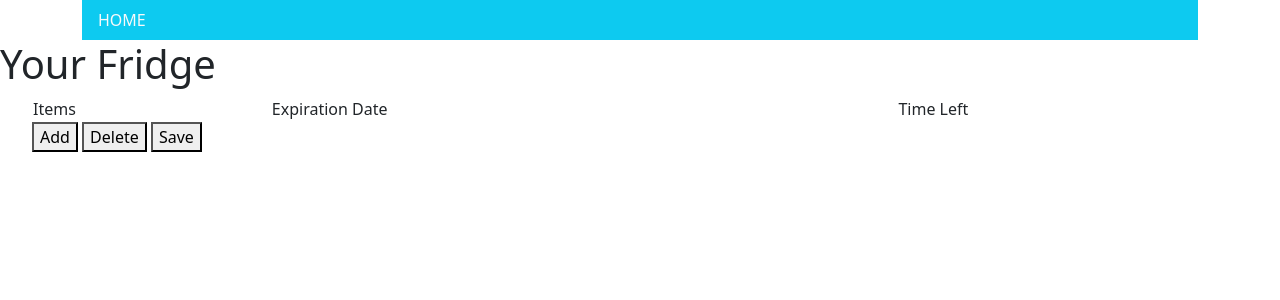
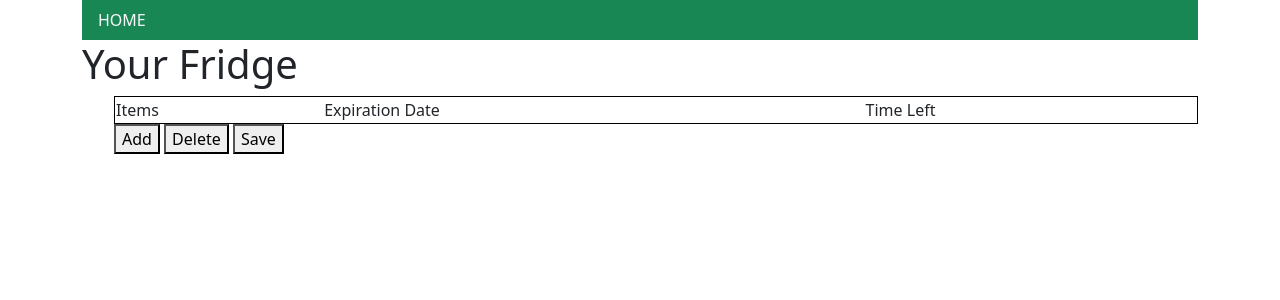
Before and after one commit to Topia99/FridgeFriend-362Project, a Django app: page / in a window 1280 px wide. Shown: the top 300 px of the page. Run offline with Django 4.2, Linux system fonts and the light colour scheme; some libraries are stand-ins or nearby versions.

Commit message:
Update main.html

```diff
--- a/FridgeFriend/FridgeFriendApp/templates/master.html
+++ b/FridgeFriend/FridgeFriendApp/templates/master.html
@@ -1,5 +1,11 @@
 <!DOCTYPE html>
 <html>
+<style>
+    table, th, td {
+        border:1px solid black;
+    }
+</style>
+
 <head>
     <title>Fridge Friend - {%block title %}{% endblock %}</title>
     {% load bootstrap5 %}
@@ -7,14 +13,16 @@
     {% bootstrap_javascript %}
 </head>
 <body>
+
     <div class="container">
-        <ul class="nav bg-info">
-            <li class="nav-item">
-                <a class="nav-link link-light" href="/">HOME</a>
-            </li>
+        <ul class="nav bg-success">
+          <li class="nav-item">
+            <a class="nav-link link-light" href="/">HOME</a>
+          </li>
         </ul>
-    </div>
-    {% block content %}
-    {% endblock %}
+
+        {% block content %}
+        {% endblock %}
+      </div>
 </body>
 </html>
```
